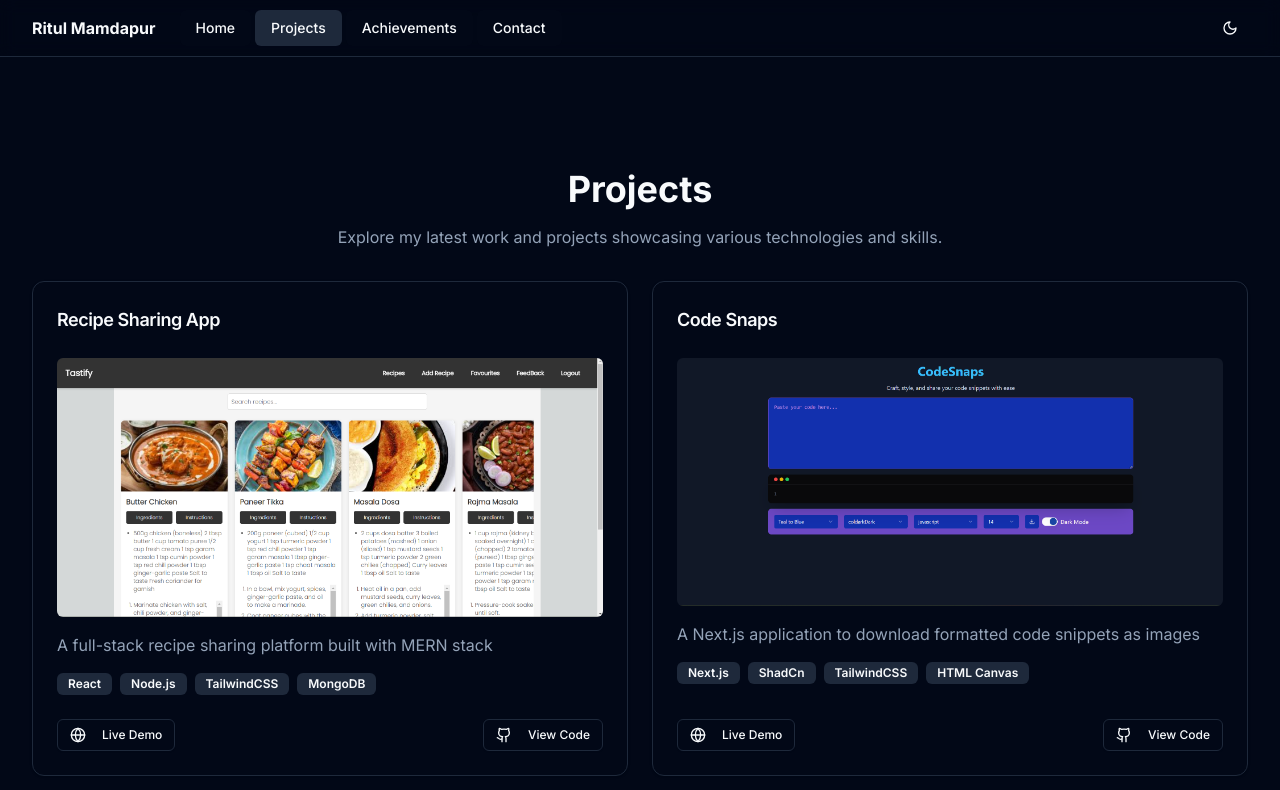
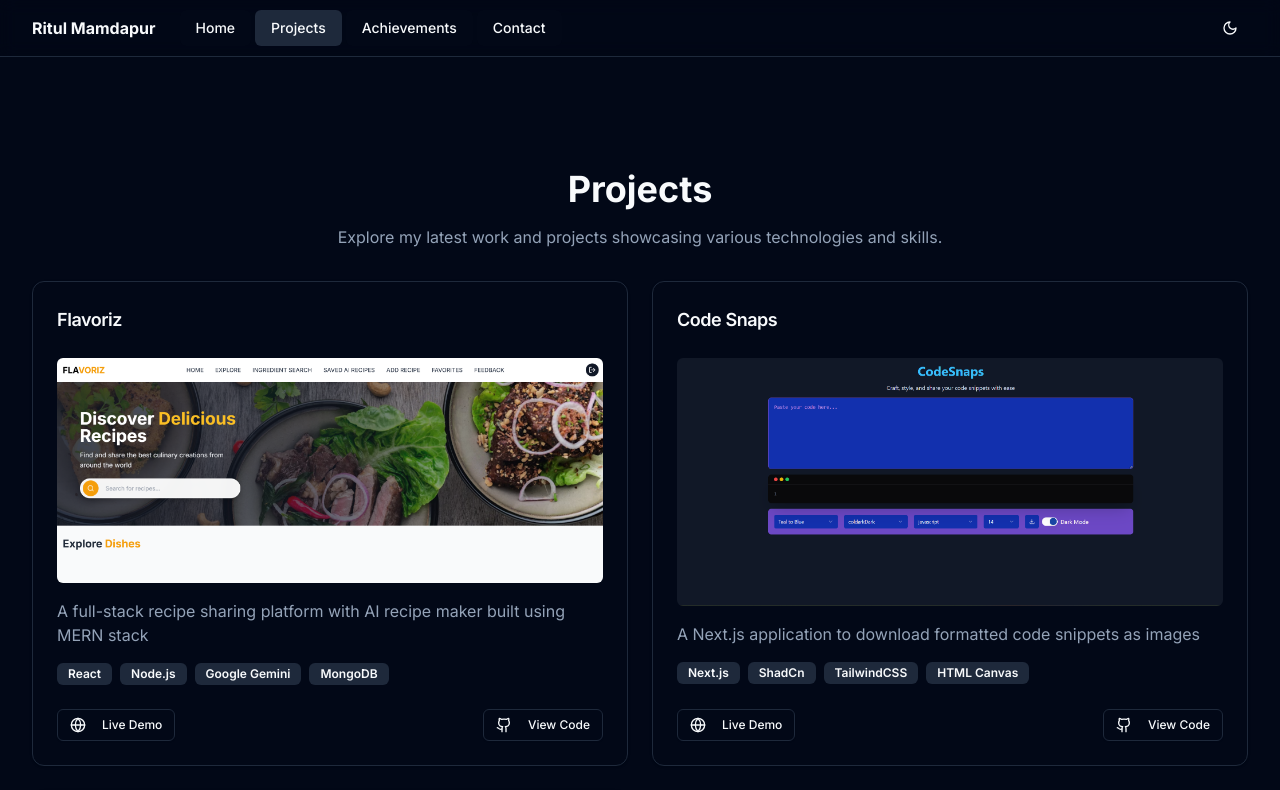
Before and after one commit to RitulSM/portfolio, a Next.js app: page /projects in a window 1280 px wide. Shown: the top 790 px of the page. Built offline with nearby package versions, Linux system fonts and the light colour scheme.

Commit message:
Projects updated

```diff
--- a/src/app/projects/page.tsx
+++ b/src/app/projects/page.tsx
@@ -17,12 +17,12 @@ type Project = {
 
 const webProjects: Project[] = [
   {
-    title: "Recipe Sharing App",
-    description: "A full-stack recipe sharing platform built with MERN stack",
-    tags: ["React", "Node.js", "TailwindCSS", "MongoDB"],
-    githubUrl: "https://github.com/RitulSM/Recipeapp",
-    liveUrl: "https://recipeapp-vert.vercel.app/",
-    imageUrl: "/tastify.png",
+    title: "Flavoriz",
+    description: "A full-stack recipe sharing platform with AI recipe maker built using MERN stack",
+    tags: ["React", "Node.js", "Google Gemini ", "MongoDB"],
+    githubUrl: "https://github.com/RitulSM/flavoriz",
+    liveUrl: "https://flavoriz.vercel.app/recipes",
+    imageUrl: "/flavoriz.png",
   },
   {
     title: "Code Snaps",
```
Also changed, not shown: public/flavoriz.png (added), public/tastify.png (deleted).
